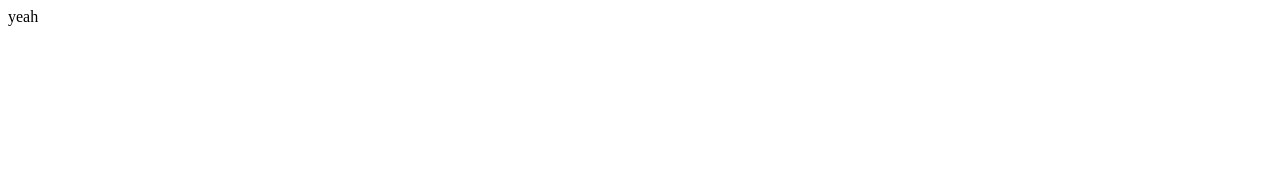
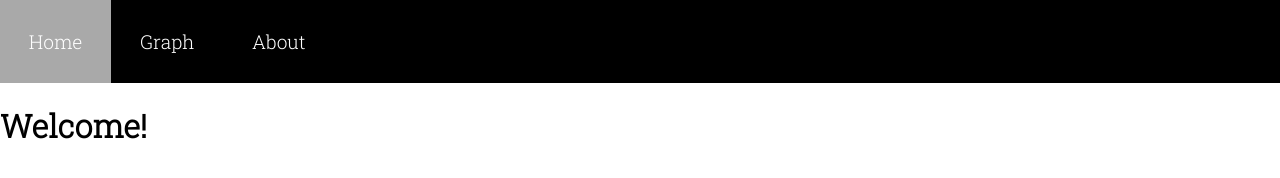
Before and after one commit to Kyrian-Number/Kyrian-Number, a plain HTML site: page index.html in a window 1280 px wide. Drawn offline with Linux system fonts and the light colour scheme.

Commit message:
Added html and css files

```diff
--- /dev/null
+++ b/about.css
@@ -0,0 +1,51 @@
+@import url(https://fonts.googleapis.com/css2?family=Roboto+Slab:wght@300&display=swap);
+
+document, body {
+   margin: 0px;
+   font-family: 'Roboto Slab';
+   height: 100vh;
+}
+
+/* Container */
+
+
+
+p {
+    /* display: flex; */
+    /* flex-direction: row; */
+    flex-wrap: nowrap;
+    padding: 50px;
+    text-align: center;
+}
+
+h3 {
+    text-align: center;
+    font-size: 25px;
+    font-weight: bolder;
+}
+
+* {
+    outline: 1px solid red !important;
+ }
+
+
+/* Navigation Bar */
+.navigation {
+   display: flex;
+   text-align: center;
+   font-size: larger;
+   list-style: none;
+   margin: 0;
+   background: black;
+ }
+
+ .navigation a {
+   text-decoration: none;
+   display: block;
+   padding: 1.5em;
+   color: white;
+ }
+
+ .navigation a:hover {
+   background:darkgray;
+ }
--- a/index.html
+++ b/index.html
@@ -1,8 +1,29 @@
 <!DOCTYPE html>
-<head>
+<html lang="en">
+   <head>
+       <title>Kyrian Number</title>
+       <link rel="stylesheet" href="style.css">
+   </head>
+   <body>
+    <div class="container">
+        <nav class="navigation">
+            <a href="index.html">Home</a>
+            <a href="graph.html">Graph</a>
+            <a href="about.html">About</a>
+        </nav>
 
-</head>
+        <header>
+            <h1>Welcome!</h1>
+        </header>
 
-<body>
-    yeah
-</body>
+
+        <main>
+            <p id="introduction">
+
+            </p>
+        </div>
+
+        </main>
+    <!-- <script src="js/index.js"></script> -->
+   </body>
+</html>
--- /dev/null
+++ b/style.css
@@ -0,0 +1,31 @@
+@import url(https://fonts.googleapis.com/css2?family=Roboto+Slab:wght@300&display=swap);
+
+document, body {
+   margin: 0px;
+   font-family: 'Roboto Slab';
+   height: 100vh;
+}
+
+
+
+
+.navigation {
+   display: flex;
+   text-align: center;
+   font-size: larger;
+   list-style: none;
+   margin: 0;
+   background: black;
+ }
+
+ .navigation a {
+   text-decoration: none;
+   display: block;
+   padding: 1.5em;
+   color: white;
+ }
+
+ .navigation a:hover {
+   background:darkgray;
+ }
+}
```
Also changed, not shown: about.html (added, +33 -0 lines), graph.html (added).
